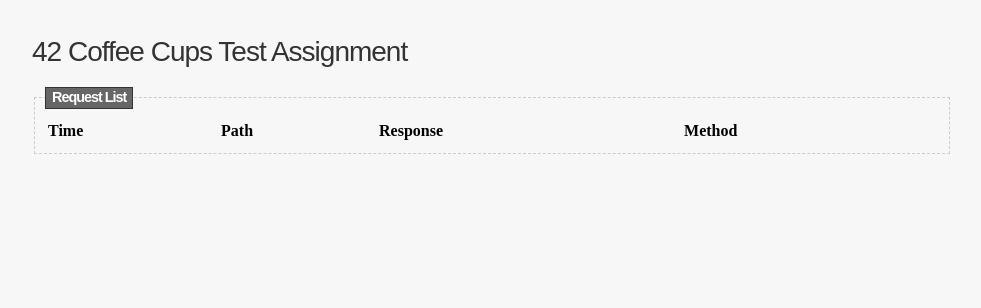
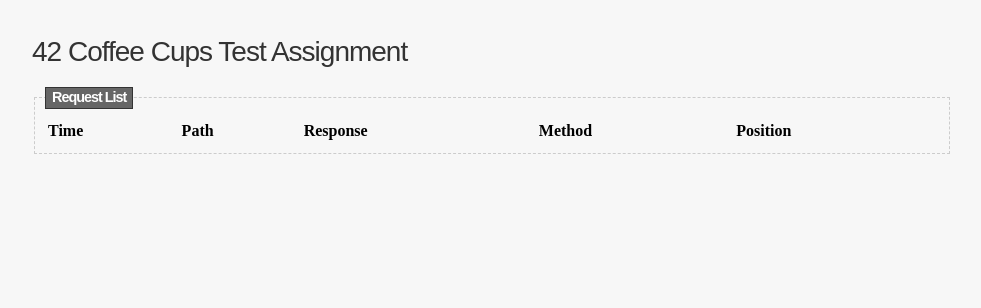
Before and after one commit to vice-versa/42cc, a Django app: template panov/templates/request_list.html in a window 1280 px wide. Shown: the top 308 px of the page, without its empty margins (148-1129 px from the left). Run offline with Django 3.2, Linux system fonts and the light colour scheme; the template is opened without the code that fills it, so the values that code supplies are empty; parts of the project's set-up code (start-up, migrations or seed data) failed here and were passed over; some libraries are stand-ins or nearby versions.

Commit message:
ticket:13 show position in request list

```diff
--- a/panov/admin.py
+++ b/panov/admin.py
@@ -21,6 +21,7 @@ admin.site.register(Person, PersonAdmin)
 class RequestExtensionAdminInline(admin.TabularInline):
     model = RequestExtension
     extra = 0
+    can_delete = False
 
 
 class RequestExtensionAdmin(RequestAdmin):
--- a/panov/models.py
+++ b/panov/models.py
@@ -1,8 +1,6 @@
 # -*- coding: utf-8 -*-
 from django.db import models
 from simple_history.models import HistoricalRecords
-import request
-import positions
 from django.db.models.signals import post_save
 from request.models import Request
 from django.db.models.base import ModelBase
@@ -94,7 +92,7 @@ class RequestExtension(RequestExtensionModel):
     position = models.IntegerField(verbose_name=u'position', default=0)
 
     def __unicode__(self):
-        return u"%s %s" % (unicode(self.request), unicode(self.priority))
+        return u"%s %s" % (unicode(self.request), unicode(self.position))
 
     class Meta:
 
--- a/panov/templates/request_list.html
+++ b/panov/templates/request_list.html
@@ -14,6 +14,8 @@
         <th>Path</th>
         <th>Response</th>
         <th>Method</th>
+        <th>Position</th>
+
     </tr>
     {% for req in request_list %}
 
@@ -30,6 +32,10 @@
         <td>
            {{ req.method }}
         </td>
+        <td>
+           {{ req.requestextension.position }}
+        </td>
+
     </tr>
     {% endfor %}
     </table>
```
Also changed, not shown: panov/views.py (+9 -2 lines).
